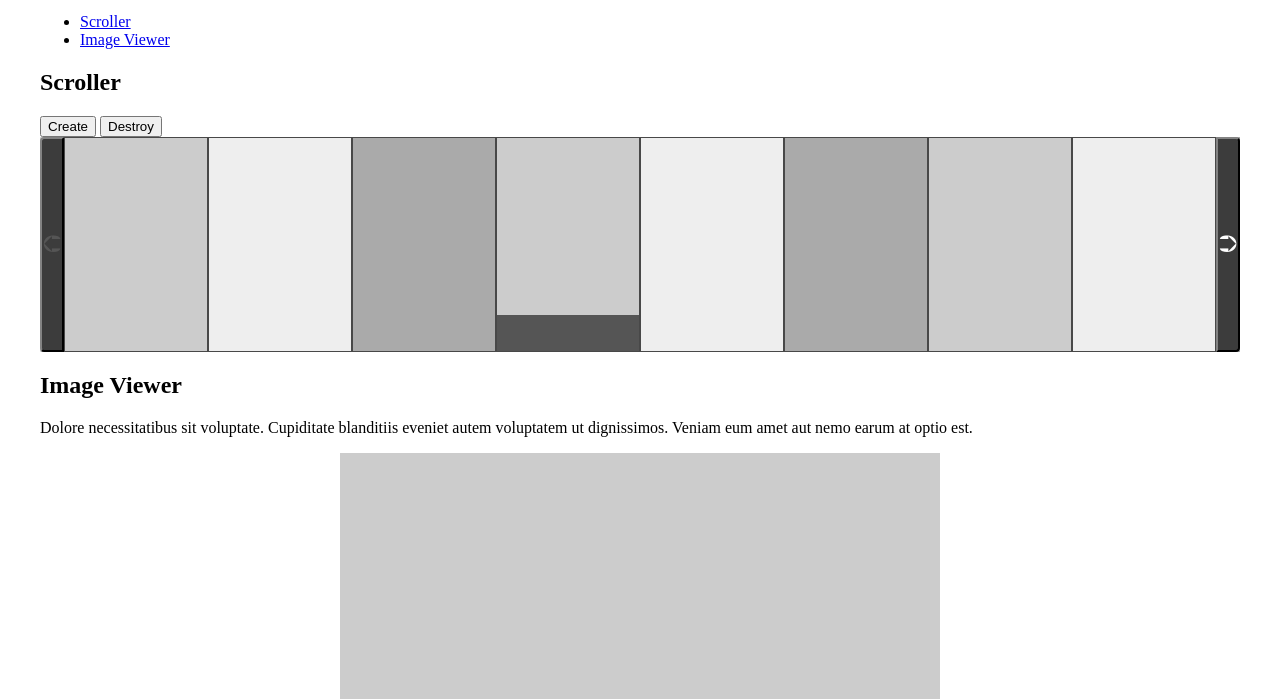
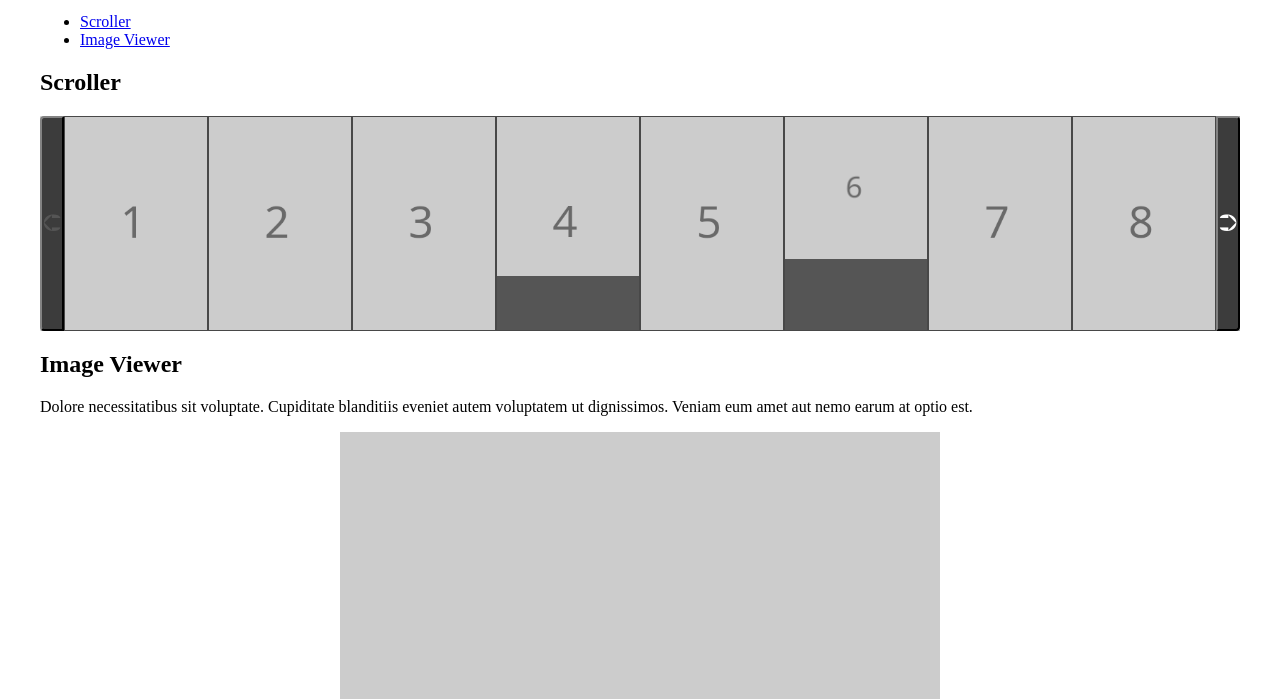
Before and after one commit to Aonrud/ila-ui-elements, a website: page demo/index.html in a window 1280 px wide. Shown: the part 101-800 px from the top of the page. Drawn offline with Linux system fonts and the light colour scheme; some packages are replaced by stand-ins of ours; a script that the page names is missing; a web font is replaced by a local one.

Commit message:
docs: Change scroller demo to be clearer

```diff
--- a/demo/index.html
+++ b/demo/index.html
@@ -35,34 +35,32 @@
 
 		<section id="scroller">
 			<h2>Scroller</h2>
-			<button id="create">Create</button>
-			<button id="destroy">Destroy</button>
 
 			<div class="scroller">
 				<ul class="list-inline">
-					<li><a href="#"><img src="sample_200x300.png" alt=""><div class="caption">1st scroller image</div></a></li>
+					<li><a href="#"><img src="1.png" alt=""><div class="caption">1st scroller image</div></a></li>
 
-					<li><a href="#"><img src="sample_200x300_alt1.png" alt=""><div class="caption">2nd scroller image has a longer caption taking up more space</div></a></li>
+					<li><a href="#"><img src="2.png" alt=""><div class="caption">2nd scroller image has a longer caption taking up more space</div></a></li>
 
-					<li><a href="#"><img src="sample_200x300_alt2.png" alt=""><div class="caption">3rd scroller image</div></a></li>
+					<li><a href="#"><img src="3.png" alt=""><div class="caption">3rd scroller image</div></a></li>
 
-					<li><a href="#"><img src="sample_200x250.png" alt=""><div class="caption">4th scroller image, shorter than the rest.</div></a></li>
+					<li><a href="#"><img src="4.png" alt=""><div class="caption">4th scroller image has shorter height</div></a></li>
 
-					<li><a href="#"><img src="sample_200x300_alt1.png" alt=""><div class="caption">5th scroller image</div></a></li>
+					<li><a href="#"><img src="5.png" alt=""><div class="caption">5th scroller image</div></a></li>
 
-					<li><a href="#"><img src="sample_200x300_alt2.png" alt=""><div class="caption">6th scroller image</div></a></li>
+					<li><a href="#"><img src="6.png" alt=""><div class="caption">6th scroller image is scaled from a bigger width</div></a></li>
 
-					<li><a href="#"><img src="sample_200x300.png" alt=""><div class="caption">7th scroller image</div></a></li>
+					<li><a href="#"><img src="7.png" alt=""><div class="caption">7th scroller image</div></a></li>
 
-					<li><a href="#"><img src="sample_200x300_alt1.png" alt=""><div class="caption">8th scroller image</div></a></li>
+					<li><a href="#"><img src="8.png" alt=""><div class="caption">8th scroller image</div></a></li>
 
-					<li><a href="#"><img src="sample_200x300_alt2.png" alt=""><div class="caption">9th scroller image</div></a></li>
+					<li><a href="#"><img src="9.png" alt=""><div class="caption">9th scroller image</div></a></li>
 
-					<li><a href="#"><img src="sample_200x300.png" alt=""><div class="caption">10th scroller image</div></a></li>
+					<li><a href="#"><img src="10.png" alt=""><div class="caption">10th scroller image</div></a></li>
 
-					<li><a href="#"><img src="sample_200x300_alt1.png" alt=""><div class="caption">11th scroller image</div></a></li>
+					<li><a href="#"><img src="11.png" alt=""><div class="caption">11th scroller image</div></a></li>
 
-					<li><a href="#"><img src="sample_200x300_alt2.png" alt=""><div class="caption">12th scroller image</div></a></li>
+<!-- 					<li><a href="#"><img src="12.png" alt=""><div class="caption">12th scroller image</div></a></li> -->
 				</ul>
 			</div>
 		</section>
@@ -101,8 +99,6 @@
 		<script>
 			//Scroller
 			const s = new ila.Scroller(document.querySelector(".scroller"));
-			document.getElementById("create").addEventListener("click", () => s.create());
-			document.getElementById("destroy").addEventListener("click", () => s.destroy());
 
 			//Image Viewer
 			const iv = new ila.ImageViewer({
```
Also changed, not shown: demo/1.png (added), demo/10.png (added), demo/11.png (added), demo/2.png (added), demo/3.png (added), demo/4.png (added), demo/5.png (added), demo/6.png (added), demo/7.png (added), demo/8.png (added), demo/9.png (added), demo/sample_200x250.png (deleted), demo/sample_200x300.png (deleted), demo/sample_200x300_alt1.png (deleted), 1 more files.
